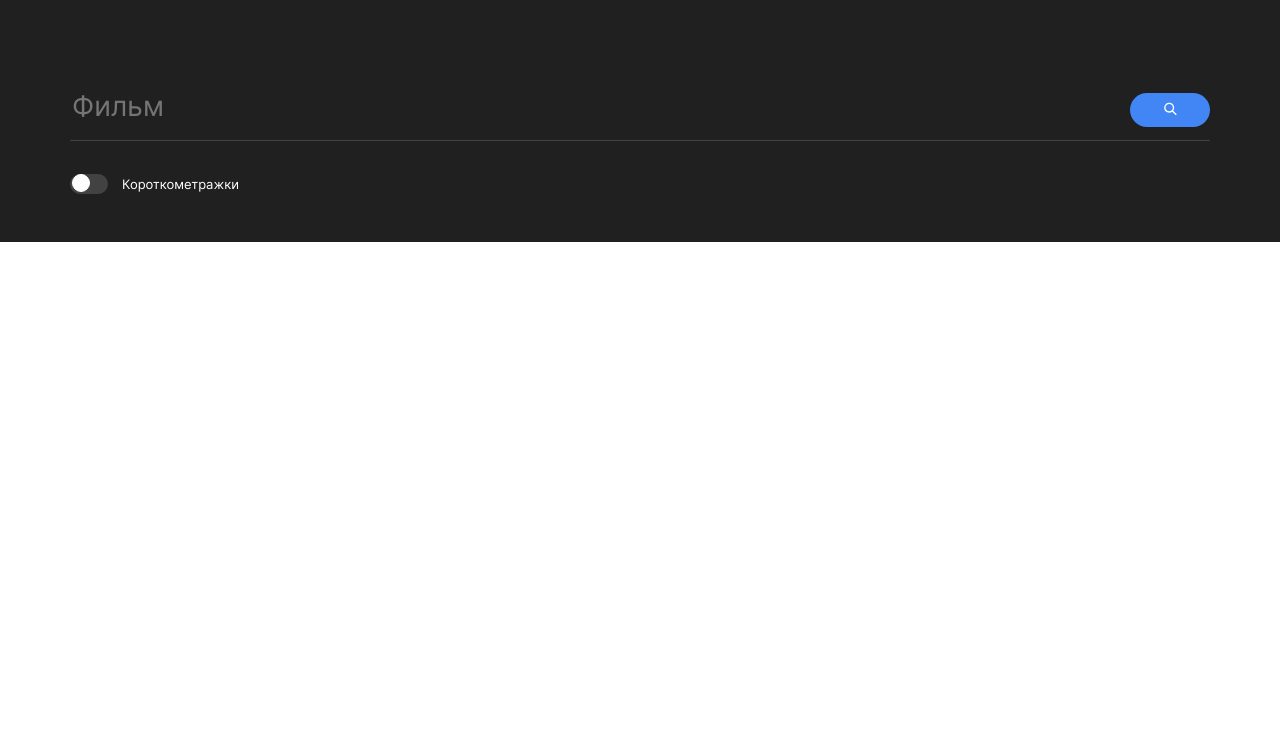
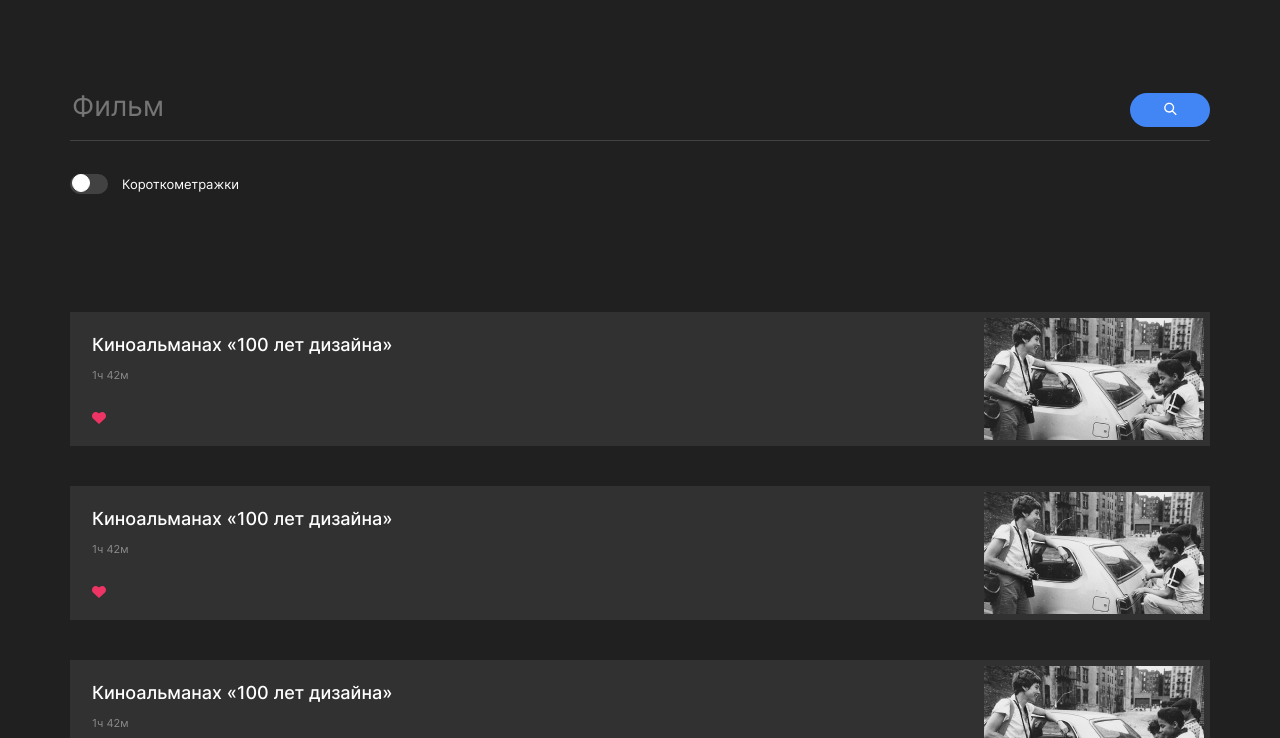
Before and after one commit to vladkim165/movies-explorer-frontend, a React app: page /movies in a window 1280 px wide. Shown: the part 62-800 px from the top of the page. Built offline with nearby package versions, Linux system fonts and the light colour scheme.

Commit message:
added/movies-page-layout

```diff
--- a/src/components/Footer/Footer.scss
+++ b/src/components/Footer/Footer.scss
@@ -24,8 +24,12 @@
     margin-right: 20px;
     text-decoration: none;
     color: $white;
+    transition: all 0.3s ease;
     &:last-of-type {
       margin: 0;
     }
+    &:hover {
+      opacity: 0.5;
+    }
   }
 }
--- a/src/components/Movies/Movies.js
+++ b/src/components/Movies/Movies.js
@@ -1,27 +1,18 @@
 import React from "react";
 import "./Movies.scss";
-import searchButtonPath from "../../images/search-button.svg";
+import SearchForm from "../SearchForm/SearchForm";
+import MoviesCardList from "../MoviesCardList/MoviesCardList";
+import Footer from "../Footer/Footer";
 
 const Movies = () => {
   return (
-    <section className="search">
-      <div className="search__bar-container">
-        <input className="search__bar" placeholder="Фильм" />
-        <button className="search__bar-button">
-          <img
-            className="search__bar-button-image"
-            src={searchButtonPath}
-          ></img>
-        </button>
+    <>
+      <div className="movies">
+        <SearchForm />
+        <MoviesCardList />
       </div>
-      <div className="search__switch-container">
-        <label className="search__switch">
-          <input type="checkbox" />
-          <div className="search__slider"></div>
-        </label>
-        <span className="search__description">Короткометражки</span>
-      </div>
-    </section>
+      <Footer />
+    </>
   );
 };
 
--- a/src/components/Movies/Movies.scss
+++ b/src/components/Movies/Movies.scss
@@ -1,85 +1 @@
 @import "../../utils/css/variables.scss";
-
-.search {
-  padding: 70px 70px 48px 70px;
-  &__bar-container {
-    width: 100%;
-    padding-bottom: 13px;
-    border-bottom: 1px solid $dark-gray;
-  }
-  &__bar {
-    box-sizing: border-box;
-    background: none;
-    border: none;
-    @include font-size(28px, 1.25);
-    width: calc(100% - 80px);
-  }
-  &__bar-button {
-    background-color: $blue;
-    width: 80px;
-    height: 34px;
-    border-radius: 48px;
-    border: none;
-    transition: all 0.3s ease;
-    padding: 0;
-    &:hover {
-      opacity: 0.7;
-    }
-    &:active {
-      opacity: 1;
-      & > .search__bar-button-image {
-        transform: translateY(2px);
-      }
-    }
-  }
-  &__switch-container {
-    padding-top: 33px;
-  }
-  &__switch {
-    position: relative;
-    display: inline-block;
-    width: 38px;
-    height: 20px;
-    outline: none;
-  }
-  &__switch {
-    input {
-      opacity: 0;
-    }
-    input:checked + .search__slider:before {
-      -webkit-transform: translateX(16px);
-      -ms-transform: translateX(16px);
-      transform: translateX(16px);
-      background-color: $green;
-    }
-  }
-  &__slider {
-    position: absolute;
-    cursor: pointer;
-    top: 0;
-    left: 0;
-    right: 0;
-    bottom: 0;
-    background-color: $dark-gray;
-    -webkit-transition: 0.4s;
-    transition: 0.4s;
-    border-radius: 34px;
-    &:before {
-      position: absolute;
-      content: "";
-      height: 16px;
-      width: 16px;
-      left: 2px;
-      bottom: 2px;
-      background-color: $white;
-      -webkit-transition: 0.4s;
-      transition: 0.4s;
-      border-radius: 50%;
-      border: 1px solid $white;
-    }
-  }
-  &__description {
-    @include font-size(13px, 1.4);
-    margin: 0 0 0 14px;
-  }
-}
--- /dev/null
+++ b/src/components/MoviesCard/MoviesCard.js
@@ -0,0 +1,28 @@
+import React from "react";
+import PropTypes from "prop-types";
+import "./MoviesCard.scss";
+
+const MoviesCard = ({ title, duration, image, isLiked }) => {
+  return (
+    <div className="movies-card">
+      <div className="movies-card__description">
+        <h4 className="movies-card__title">{title}</h4>
+        <p className="movies-card__duration">{duration}</p>
+        <button
+          className={`movies-card__like
+          ${isLiked && "movies-card__like_active"}`}
+        ></button>
+      </div>
+      <img className="movies-card__image" src={image} alt={title}></img>
+    </div>
+  );
+};
+
+MoviesCard.propTypes = {
+  title: PropTypes.string.isRequired,
+  duration: PropTypes.string.isRequired,
+  image: PropTypes.string.isRequired,
+  isLiked: PropTypes.bool,
+};
+
+export default MoviesCard;
--- /dev/null
+++ b/src/components/MoviesCard/MoviesCard.scss
@@ -0,0 +1,47 @@
+@import "../../utils/css/variables.scss";
+
+.movies-card {
+  background-color: $secondary-extra-light;
+  display: flex;
+  justify-content: space-between;
+  margin-bottom: 40px;
+  &:last-of-type {
+    margin-bottom: 10px;
+  }
+  &__description {
+    padding: 22px;
+    display: flex;
+    flex-direction: column;
+  }
+  &__title {
+    @include font-size(18px, 1.22);
+    margin: 0 0 13px 0;
+    font-weight: 500;
+  }
+  &__duration {
+    @include font-size(11px, 1.18);
+    color: $gray;
+    margin: 0 0 30px 0;
+  }
+  &__like {
+    width: 14px;
+    height: 12px;
+    border: none;
+    background: transparent center url(../../images/like-empty.svg);
+    background-repeat: no-repeat;
+    object-fit: cover;
+    transition: all 0.3s ease;
+    &:hover {
+      opacity: 0.5;
+      cursor: pointer;
+    }
+    &_active {
+      background: transparent center url(../../images/like-filled.svg);
+    }
+  }
+  &__image {
+    padding: 6px;
+    width: 220px;
+    height: 122px;
+  }
+}
--- /dev/null
+++ b/src/components/MoviesCardList/MoviesCardList.js
@@ -0,0 +1,97 @@
+import React from "react";
+import "./MoviesCardList.scss";
+import imagePath from "../../images/card.jpg";
+import MoviesCard from "../MoviesCard/MoviesCard";
+
+const MoviesCardList = () => {
+  const data = [
+    {
+      title: "Киноальманах «100 лет дизайна»",
+      duration: "1ч 42м",
+      image: imagePath,
+      id: 1,
+      isLiked: true,
+    },
+    {
+      title: "Киноальманах «100 лет дизайна»",
+      duration: "1ч 42м",
+      image: imagePath,
+      id: 2,
+      isLiked: true,
+    },
+    {
+      title: "Киноальманах «100 лет дизайна»",
+      duration: "1ч 42м",
+      image: imagePath,
+      id: 3,
+      isLiked: true,
+    },
+    {
+      title: "Киноальманах «100 лет дизайна»",
+      duration: "1ч 42м",
+      image: imagePath,
+      id: 4,
+      isLiked: true,
+    },
+    {
+      title: "Киноальманах «100 лет дизайна»",
+      duration: "1ч 42м",
+      image: imagePath,
+      id: 5,
+      isLiked: true,
+    },
+    {
+      title: "Киноальманах «100 лет дизайна»",
+      duration: "1ч 42м",
+      image: imagePath,
+      id: 6,
+      isLiked: false,
+    },
+    {
+      title: "Киноальманах «100 лет дизайна»",
+      duration: "1ч 42м",
+      image: imagePath,
+      id: 7,
+      isLiked: false,
+    },
+    {
+      title: "Киноальманах «100 лет дизайна»",
+      duration: "1ч 42м",
+      image: imagePath,
+      id: 8,
+      isLiked: false,
+    },
+  ];
+
+  const [displayedCards, setDisplayedCards] = React.useState(7);
+
+  const handleChangeDisplayedCards = () => {
+    setDisplayedCards((prevState) => prevState + 7);
+  };
+
+  return (
+    <section className="movies-card-list">
+      <ul className="movies-card-list__list">
+        {data.slice(0, displayedCards).map((card) => {
+          return (
+            <MoviesCard
+              key={card.id}
+              title={card.title}
+              duration={card.duration}
+              image={card.image}
+              isLiked={card.isLiked}
+            />
+          );
+        })}
+      </ul>
+      <button
+        className="movies-card-list__more-button"
+        onClick={handleChangeDisplayedCards}
+      >
+        Ещё
+      </button>
+    </section>
+  );
+};
+
+export default MoviesCardList;
--- /dev/null
+++ b/src/components/MoviesCardList/MoviesCardList.scss
@@ -0,0 +1,24 @@
+@import "../../utils/css/variables.scss";
+
+.movies-card-list {
+  padding: 70px 70px 150px 70px;
+  &__list {
+    margin: 0;
+    padding: 0;
+  }
+  &__more-button {
+    background-color: $secondary-extra-light;
+    border: none;
+    color: $white;
+    width: 100%;
+    @include font-size(12px, 1.25);
+    padding: 11px 0 9px 0;
+    font-weight: 500;
+    margin: 50px 0 80px 0;
+    transition: all 0.3s ease;
+    cursor: pointer;
+    &:hover {
+      opacity: 0.5;
+    }
+  }
+}
--- /dev/null
+++ b/src/components/SearchForm/SearchForm.js
@@ -0,0 +1,28 @@
+import React from "react";
+import "./SearchForm.scss";
+import searchButtonPath from "../../images/search-button.svg";
+
+const SearchForm = () => {
+  return (
+    <section className="search">
+      <div className="search__bar-container">
+        <input className="search__bar" placeholder="Фильм" />
+        <button className="search__bar-button">
+          <img
+            className="search__bar-button-image"
+            src={searchButtonPath}
+          ></img>
+        </button>
+      </div>
+      <div className="search__switch-container">
+        <label className="search__switch">
+          <input type="checkbox" />
+          <div className="search__slider"></div>
+        </label>
+        <span className="search__description">Короткометражки</span>
+      </div>
+    </section>
+  );
+};
+
+export default SearchForm;
--- /dev/null
+++ b/src/components/SearchForm/SearchForm.scss
@@ -0,0 +1,89 @@
+@import "../../utils/css/variables.scss";
+
+.search {
+  padding: 70px 70px 48px 70px;
+  &__bar-container {
+    width: 100%;
+    padding-bottom: 13px;
+    border-bottom: 1px solid $dark-gray;
+  }
+  &__bar {
+    box-sizing: border-box;
+    background: none;
+    border: none;
+    @include font-size(28px, 1.25);
+    width: calc(100% - 80px);
+    color: $white;
+    &:focus {
+      outline: none;
+    }
+  }
+  &__bar-button {
+    background-color: $blue;
+    width: 80px;
+    height: 34px;
+    border-radius: 48px;
+    border: none;
+    transition: all 0.3s ease;
+    padding: 0;
+    &:hover {
+      opacity: 0.7;
+    }
+    &:active {
+      opacity: 1;
+      & > .search__bar-button-image {
+        transform: translateY(2px);
+      }
+    }
+  }
+  &__switch-container {
+    padding-top: 33px;
+  }
+  &__switch {
+    position: relative;
+    display: inline-block;
+    width: 38px;
+    height: 20px;
+    outline: none;
+  }
+  &__switch {
+    input {
+      opacity: 0;
+    }
+    input:checked + .search__slider:before {
+      -webkit-transform: translateX(16px);
+      -ms-transform: translateX(16px);
+      transform: translateX(16px);
+      background-color: $green;
+    }
+  }
+  &__slider {
+    position: absolute;
+    cursor: pointer;
+    top: 0;
+    left: 0;
+    right: 0;
+    bottom: 0;
+    background-color: $dark-gray;
+    -webkit-transition: 0.4s;
+    transition: 0.4s;
+    border-radius: 34px;
+    &:before {
+      position: absolute;
+      content: "";
+      height: 16px;
+      width: 16px;
+      left: 2px;
+      bottom: 2px;
+      background-color: $white;
+      -webkit-transition: 0.4s;
+      transition: 0.4s;
+      border-radius: 50%;
+      border: 1px solid $white;
+    }
+  }
+  &__description {
+    @include font-size(13px, 1.4);
+    margin: 0 0 0 14px;
+  }
+}
```
Also changed, not shown: src/images/card.jpg (added), src/images/like-empty.svg (added), src/images/like-filled.svg (added).
